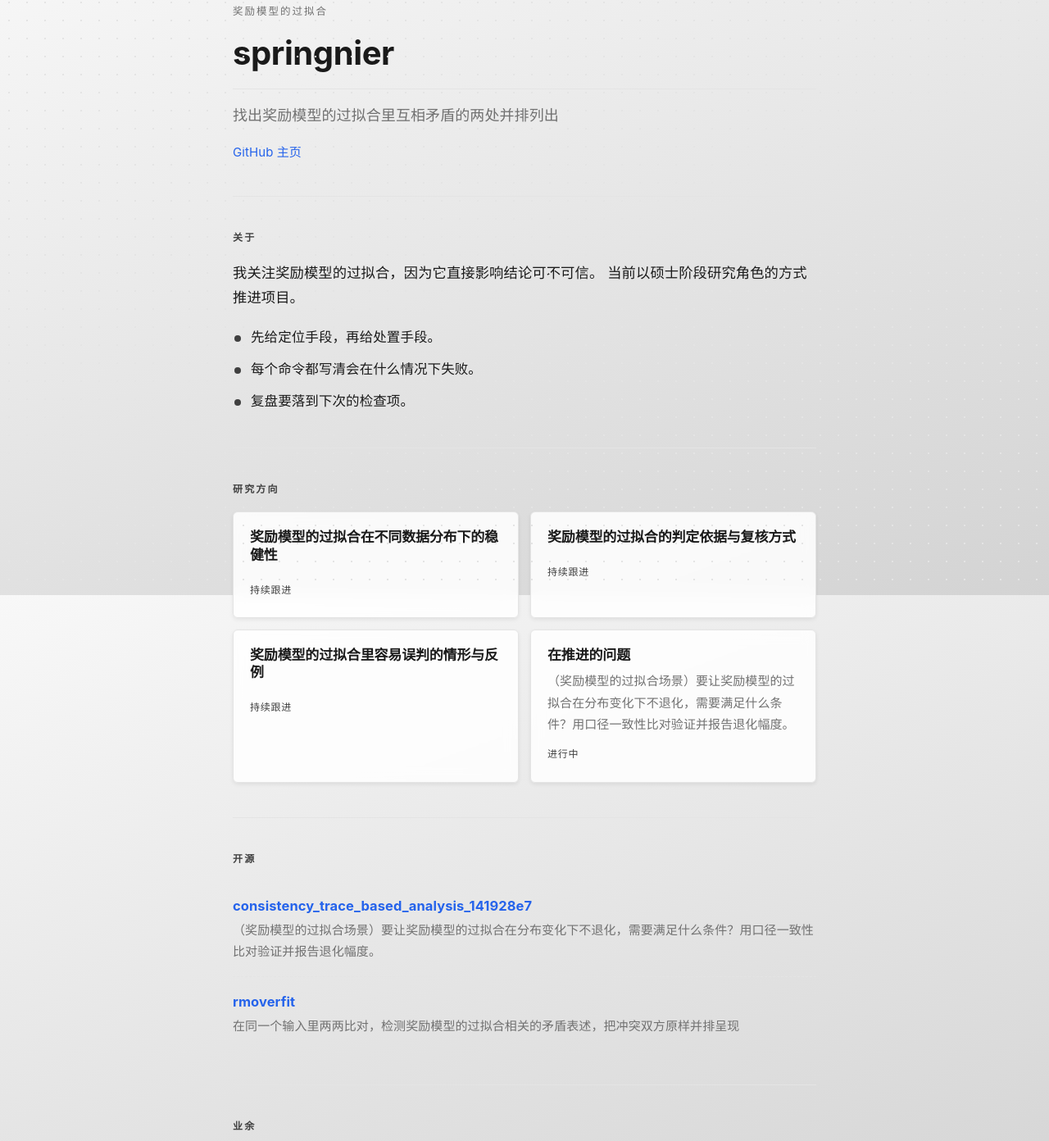
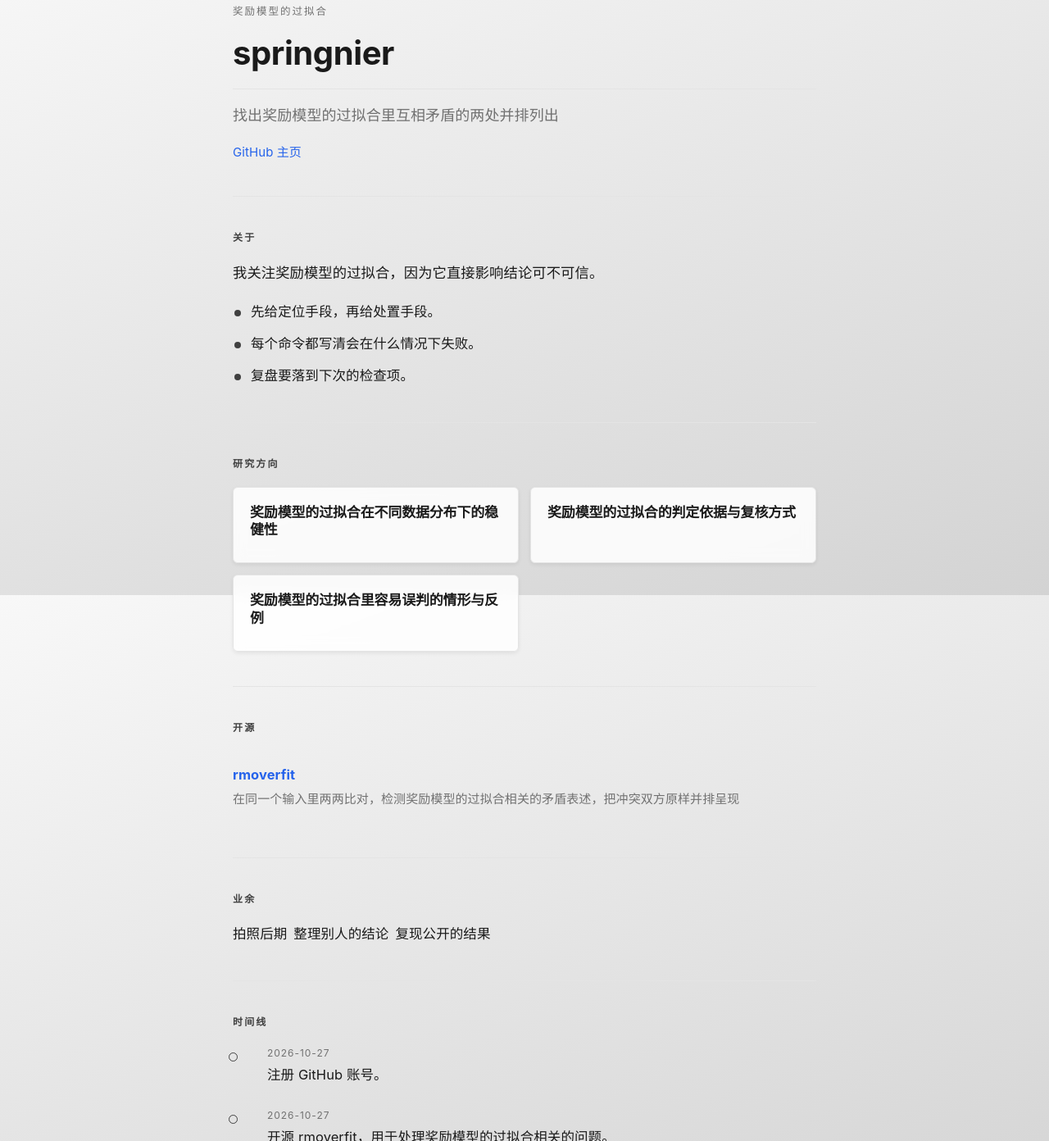
Before and after one commit to springnier/springnier.github.io, a plain HTML site: page index.html in a window 1280 px wide. Shown: the part 74-1466 px from the top of the page at 82% size. Drawn offline with Linux system fonts and the light colour scheme.

```diff
--- a/index.html
+++ b/index.html
@@ -61,7 +61,7 @@ footer .note{margin:0; color:var(--muted); font-size:14px}
 h2{color:#404040;text-transform:uppercase;letter-spacing:.18em;font-size:12px}
 .card{background:#ffffffd9;border:1px solid #e4e4e4;border-radius:6px;padding:20px;backdrop-filter:blur(8px);box-shadow:0 2px 5px rgba(0,0,0,.07)}
 body::before{content:'';display:block;height:5px;background:#404040;position:sticky;top:0;z-index:9}
-body::after{content:'';position:fixed;inset:0;z-index:0;pointer-events:none;background-image:radial-gradient(#e4e4e4 1px, transparent 1px);background-size:22px 22px}
+background-image:radial-gradient(#e4e4e4 1px, transparent 1px);background-size:22px 22px;
 </style>
 </head>
 <body>
@@ -76,7 +76,7 @@ body::after{content:'';position:fixed;inset:0;z-index:0;pointer-events:none;back
 
 <section class="about" id="about">
   <h2>关于</h2>
-  <p>我关注奖励模型的过拟合，因为它直接影响结论可不可信。 当前以硕士阶段研究角色的方式推进项目。</p>
+  <p>我关注奖励模型的过拟合，因为它直接影响结论可不可信。</p>
   <ul class="traits">
     <li>先给定位手段，再给处置手段。</li>
     <li>每个命令都写清会在什么情况下失败。</li>
@@ -89,20 +89,12 @@ body::after{content:'';position:fixed;inset:0;z-index:0;pointer-events:none;back
   <div class="grid two">
     <article class="card">
       <h3>奖励模型的过拟合在不同数据分布下的稳健性</h3>
-      <span class="status">持续跟进</span>
     </article>
     <article class="card">
       <h3>奖励模型的过拟合的判定依据与复核方式</h3>
-      <span class="status">持续跟进</span>
     </article>
     <article class="card">
       <h3>奖励模型的过拟合里容易误判的情形与反例</h3>
-      <span class="status">持续跟进</span>
-    </article>
-    <article class="card">
-      <h3>在推进的问题</h3>
-      <p>（奖励模型的过拟合场景）要让奖励模型的过拟合在分布变化下不退化，需要满足什么条件？用口径一致性比对验证并报告退化幅度。</p>
-      <span class="status">进行中</span>
     </article>
   </div>
 </section>
@@ -110,9 +102,6 @@ body::after{content:'';position:fixed;inset:0;z-index:0;pointer-events:none;back
 <section id="work">
   <h2>开源</h2>
   <ul class="repos">
-    <li><div class="name"><a href="https://github.com/springnier/consistency_trace_based_analysis_141928e7" rel="noopener">consistency_trace_based_analysis_141928e7</a></div>
-      <div class="desc">（奖励模型的过拟合场景）要让奖励模型的过拟合在分布变化下不退化，需要满足什么条件？用口径一致性比对验证并报告退化幅度。</div>
-    </li>
     <li><div class="name"><a href="https://github.com/springnier/rmoverfit" rel="noopener">rmoverfit</a></div>
       <div class="desc">在同一个输入里两两比对，检测奖励模型的过拟合相关的矛盾表述，把冲突双方原样并排呈现</div>
     </li>
```
